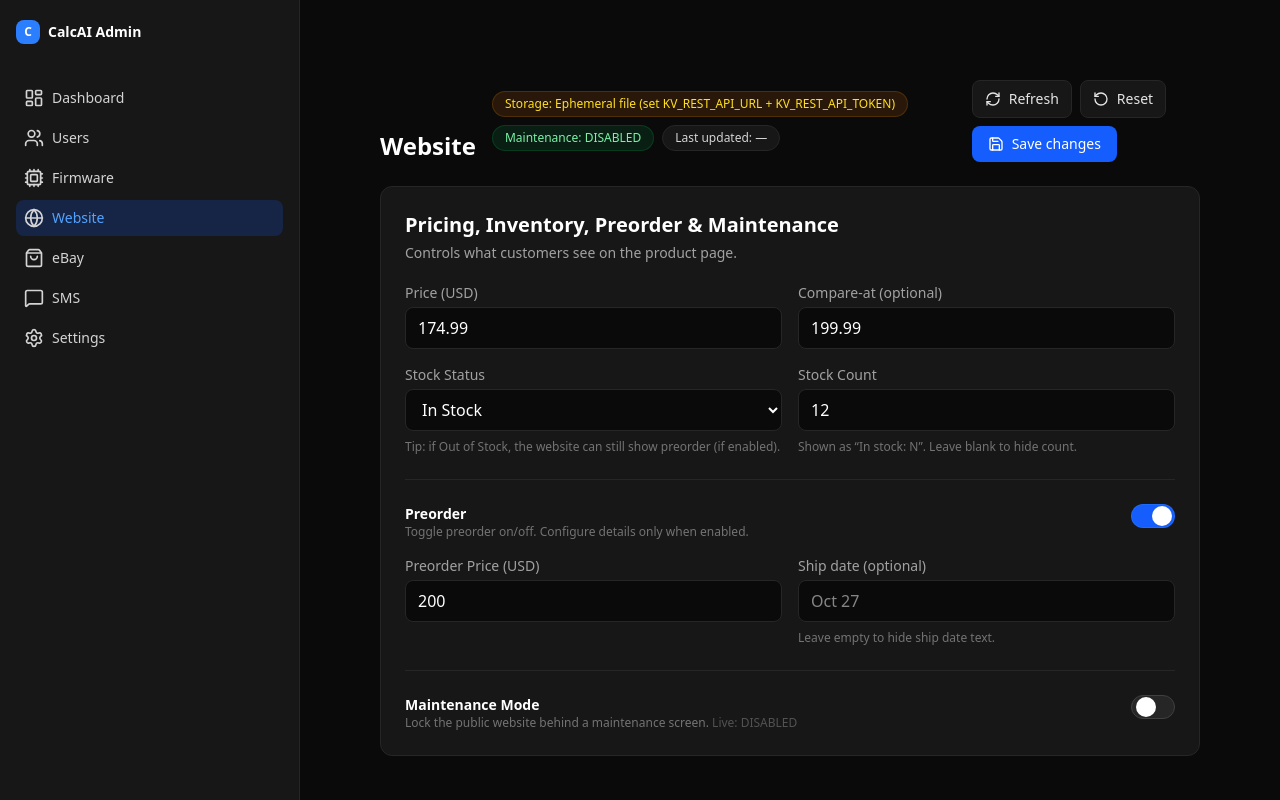
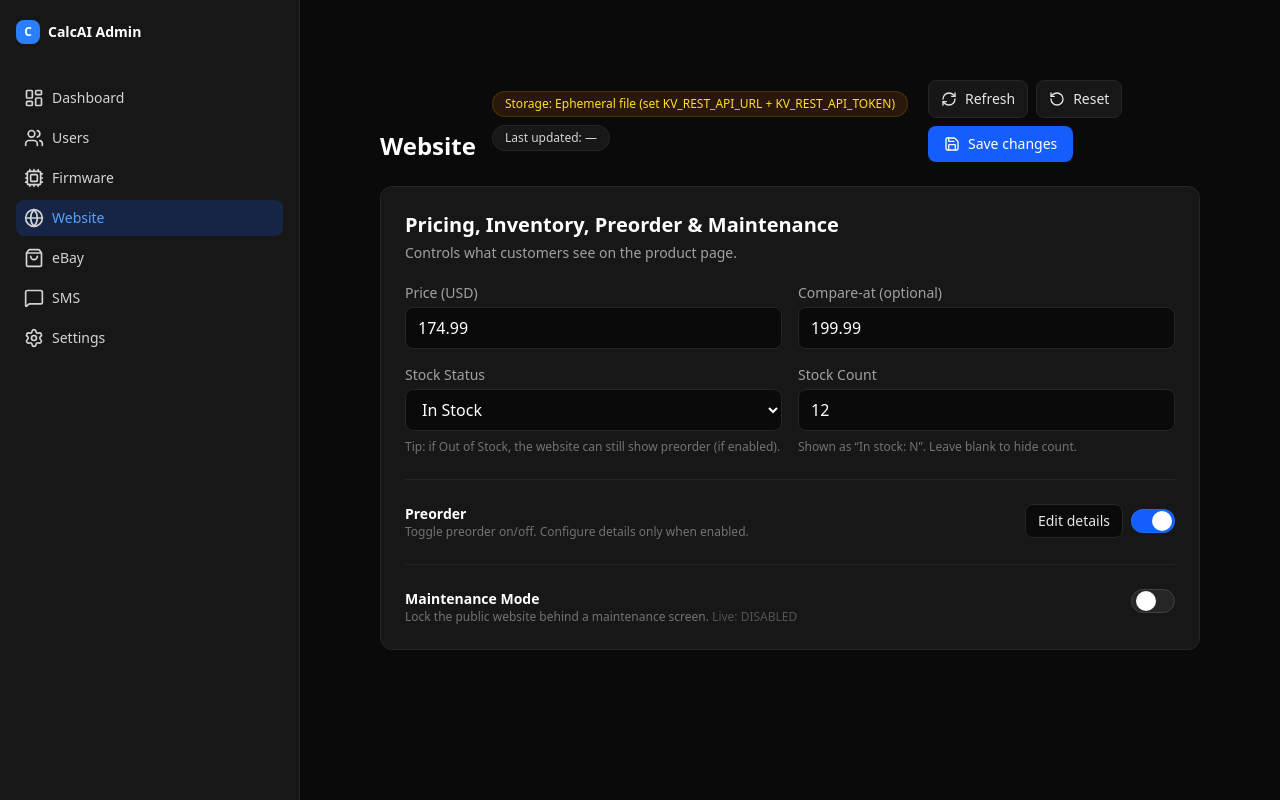
Before and after one commit to ceeazer1/calcai-management-dashboard, a Next.js app: page /website in a window 1280 px wide. Both pictures are taken after a click on the switch 1153 px from the left and 516 px from the top of the page. Built offline with nearby package versions, Linux system fonts and the light colour scheme.

Commit message:
Dashboard: Website toggle UX

```diff
--- a/src/app/website/page.tsx
+++ b/src/app/website/page.tsx
@@ -51,9 +51,11 @@ export default function WebsitePage() {
   const [inStock, setInStock] = useState(true);
   const [stockCount, setStockCount] = useState("");
   const [preorderEnabled, setPreorderEnabled] = useState(false);
+  const [preorderExpanded, setPreorderExpanded] = useState(false);
   const [preorderPrice, setPreorderPrice] = useState("");
   const [preorderShipDate, setPreorderShipDate] = useState("");
   const [maintenanceEnabled, setMaintenanceEnabled] = useState(false);
+  const [maintenanceExpanded, setMaintenanceExpanded] = useState(false);
   const [maintenanceUntil, setMaintenanceUntil] = useState("");
   const [maintenanceDiscordUrl, setMaintenanceDiscordUrl] = useState("");
   const [storage, setStorage] = useState("");
@@ -77,9 +79,11 @@ export default function WebsitePage() {
       setInStock(!!j.inStock);
       setStockCount(j.stockCount?.toString() ?? "");
       setPreorderEnabled(!!j.preorderEnabled);
+      setPreorderExpanded(false);
       setPreorderPrice(j.preorderPrice?.toString() ?? "");
       setPreorderShipDate(j.preorderShipDate || "");
       setMaintenanceEnabled(!!j.maintenance?.enabled);
+      setMaintenanceExpanded(false);
       setMaintenanceUntil(isoToLocalInput(j.maintenance?.until || ""));
       setMaintenanceDiscordUrl(j.maintenance?.discordUrl || "");
       setStorage(j.storage || "");
@@ -154,6 +158,22 @@ export default function WebsitePage() {
   const lastUpdatedLabel =
     lastUpdated && Number.isFinite(lastUpdated) ? new Date(lastUpdated).toLocaleString() : "—";
 
+  const togglePreorder = () => {
+    setPreorderEnabled((prev) => {
+      const next = !prev;
+      if (!next) setPreorderExpanded(false);
+      return next;
+    });
+  };
+
+  const toggleMaintenance = () => {
+    setMaintenanceEnabled((prev) => {
+      const next = !prev;
+      if (!next) setMaintenanceExpanded(false);
+      return next;
+    });
+  };
+
   return (
     <div className="p-6 md:p-10">
       <div className="flex flex-col md:flex-row md:items-end md:justify-between gap-4 mb-6">
@@ -174,16 +194,14 @@ export default function WebsitePage() {
                 Storage: {storageLabel}
               </span>
             ) : null}
+            {liveEnabled ? (
               <span
-              className={`px-3 py-1 rounded-full text-xs border ${
-                liveEnabled
-                  ? "bg-red-900/30 text-red-300 border-red-700/30"
-                  : "bg-green-900/30 text-green-300 border-green-700/30"
-              }`}
-              title="Public maintenance status"
+                className="px-3 py-1 rounded-full text-xs border bg-red-900/30 text-red-300 border-red-700/30"
+                title="Public maintenance is enabled"
               >
-              Maintenance: {liveEnabled ? "ENABLED" : "DISABLED"}
+                Maintenance enabled
               </span>
+            ) : null}
             <span className="px-3 py-1 rounded-full text-xs border bg-neutral-900 text-neutral-300 border-neutral-800">
               Last updated: {lastUpdatedLabel}
             </span>
@@ -298,11 +316,22 @@ export default function WebsitePage() {
                 <div className="text-sm font-semibold text-white">Preorder</div>
                 <div className="text-xs text-neutral-500">Toggle preorder on/off. Configure details only when enabled.</div>
               </div>
+              <div className="flex items-center gap-2">
+                {preorderEnabled ? (
+                  <button
+                    type="button"
+                    onClick={() => setPreorderExpanded((v) => !v)}
+                    className="px-3 py-1.5 rounded-lg bg-neutral-950 border border-neutral-800 text-neutral-200 hover:bg-neutral-800 transition-colors text-sm"
+                    title={preorderExpanded ? "Hide preorder details" : "Edit preorder details"}
+                  >
+                    {preorderExpanded ? "Hide details" : "Edit details"}
+                  </button>
+                ) : null}
                 <button
                   type="button"
                   role="switch"
                   aria-checked={preorderEnabled}
-                onClick={() => setPreorderEnabled((v) => !v)}
+                  onClick={togglePreorder}
                   className={`relative inline-flex h-6 w-11 items-center rounded-full border transition-colors ${
                     preorderEnabled ? "bg-blue-600 border-blue-500/40" : "bg-neutral-800 border-neutral-700"
                   }`}
@@ -315,8 +344,9 @@ export default function WebsitePage() {
                   />
                 </button>
               </div>
+            </div>
 
-            {preorderEnabled && (
+            {preorderEnabled && preorderExpanded && (
               <div className="mt-4 grid grid-cols-1 md:grid-cols-2 gap-4">
                 <div>
                   <label className="block text-neutral-400 mb-1 text-sm">Preorder Price (USD)</label>
@@ -357,11 +387,22 @@ export default function WebsitePage() {
                   Lock the public website behind a maintenance screen. <span className="text-neutral-600">Live: {liveStatus}</span>
                 </div>
               </div>
+              <div className="flex items-center gap-2">
+                {maintenanceEnabled ? (
+                  <button
+                    type="button"
+                    onClick={() => setMaintenanceExpanded((v) => !v)}
+                    className="px-3 py-1.5 rounded-lg bg-neutral-950 border border-neutral-800 text-neutral-200 hover:bg-neutral-800 transition-colors text-sm"
+                    title={maintenanceExpanded ? "Hide maintenance details" : "Edit maintenance details"}
+                  >
+                    {maintenanceExpanded ? "Hide details" : "Edit details"}
+                  </button>
+                ) : null}
                 <button
                   type="button"
                   role="switch"
                   aria-checked={maintenanceEnabled}
-                onClick={() => setMaintenanceEnabled((v) => !v)}
+                  onClick={toggleMaintenance}
                   className={`relative inline-flex h-6 w-11 items-center rounded-full border transition-colors ${
                     maintenanceEnabled ? "bg-red-600 border-red-500/40" : "bg-neutral-800 border-neutral-700"
                   }`}
@@ -374,8 +415,9 @@ export default function WebsitePage() {
                   />
                 </button>
               </div>
+            </div>
 
-            {maintenanceEnabled && (
+            {maintenanceEnabled && maintenanceExpanded && (
               <div className="mt-4 grid grid-cols-1 md:grid-cols-2 gap-4">
                 <div>
                   <label className="block text-neutral-400 mb-1 text-sm">Countdown until (optional)</label>
```
Lines whose indentation alone changed are shown as unchanged.
